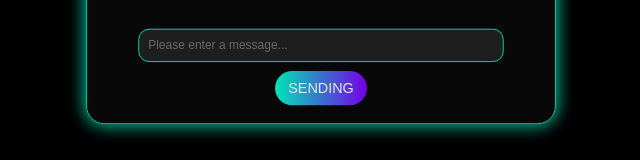
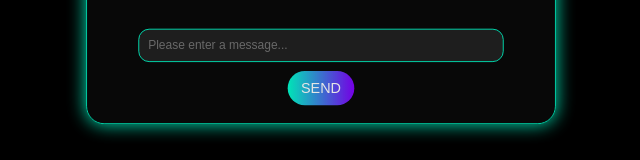
Before and after one commit to pxart/Chat.github.io, a plain HTML site: page index.html in a window 1280 px wide. Shown: the part 374-534 px from the top of the page, without its empty margins (319-959 px from the left). Drawn offline with Linux system fonts and the light colour scheme.

Commit message:
Update index.html

```diff
--- a/index.html
+++ b/index.html
@@ -131,7 +131,7 @@
     <h1>ORIGINSᴮᵉᵗᵃ</h1>
     <div class="chat-container" id="chatContainer"></div>
     <input type="text" id="chatInput" placeholder="Please enter a message..." />
-    <button id="chatSendButton">SENDING</button>
+    <button id="chatSendButton">SEND</button>
   </div>
 
   <script>
```
